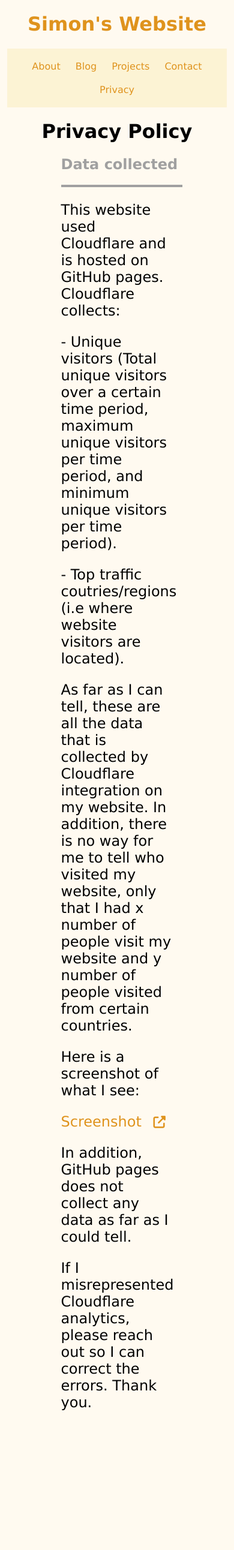
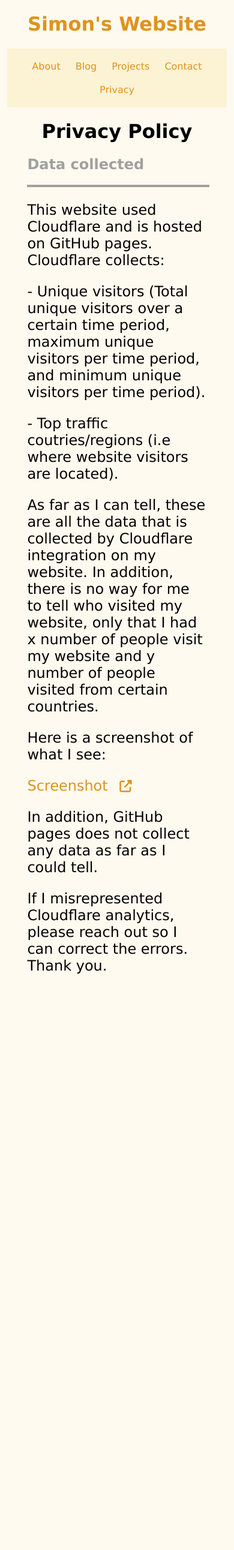
Before and after one commit to simon0h/simon0h.github.io, a Jekyll site: the page built from privacy/index.html, in a window 390 px wide. Shown: the whole page at 60% size. Built offline with Jekyll 4.4.1, drawn with Linux system fonts in a browser that asks for light colours; nearby versions of some CDN libraries; after the commit the page ends 1856 px from its top, so only the background shows below that.

Commit message:
Looks better on mobile

```diff
--- a/css/style.css
+++ b/css/style.css
@@ -3,7 +3,7 @@
   font-color: black;
 }
 
-a:link, a:visited, a:active{
+a:link, a:visited, a:active {
 	color: #DF931D;
 	text-decoration: none;
 }
@@ -110,12 +110,46 @@ ul {
 	text-align: center;
 }
 
+@media only screen and (orientation: portrait) {
+  h2 {
+    margin-left: 10%;
+    width: 60%;
+  }
+
+  hr {
+    width: 80%;
+    margin-left: 10%;
+  }
+
+  p {
+    margin-left: 10%;
+    margin-right: 10%;
+ 	}
+}
+
 @media (prefers-color-scheme: dark) {
+	@media only screen and (orientation: portrait) {
+		h2 {
+		  margin-left: 10%;
+		  width: 60%;
+		}
+
+		hr {
+		  width: 80%;
+		  margin-left: 10%;
+		}
+
+		p {
+		  margin-left: 10%;
+		  margin-right: 10%;
+		}
+	}
+
   * {
     font-color: #333;
   }
 
-	a:link, a:visited, a:active{
+  a:link, a:visited, a:active {
     color: #F0B263;
   }
 
```
Lines whose indentation alone changed are shown as unchanged.
